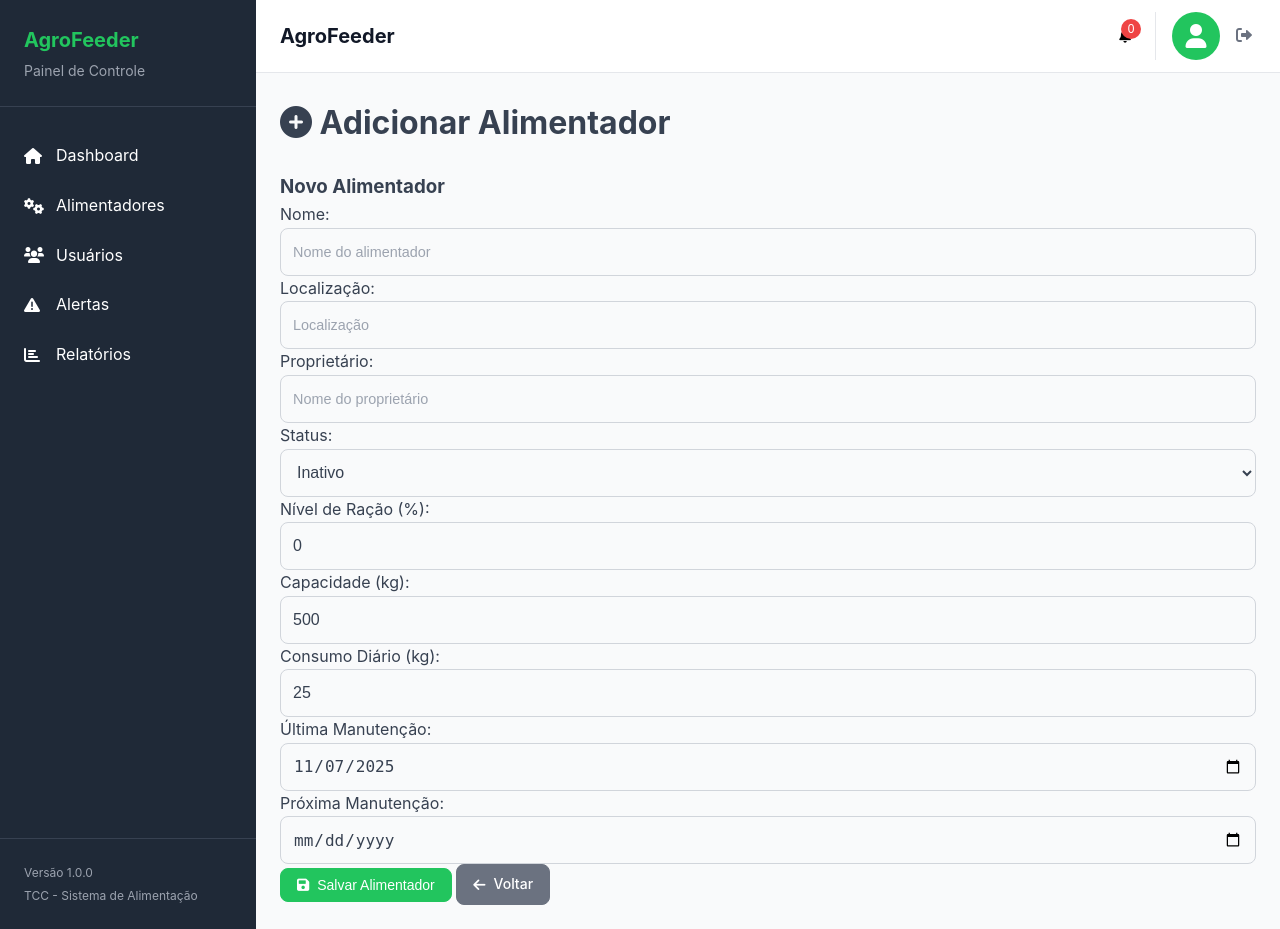
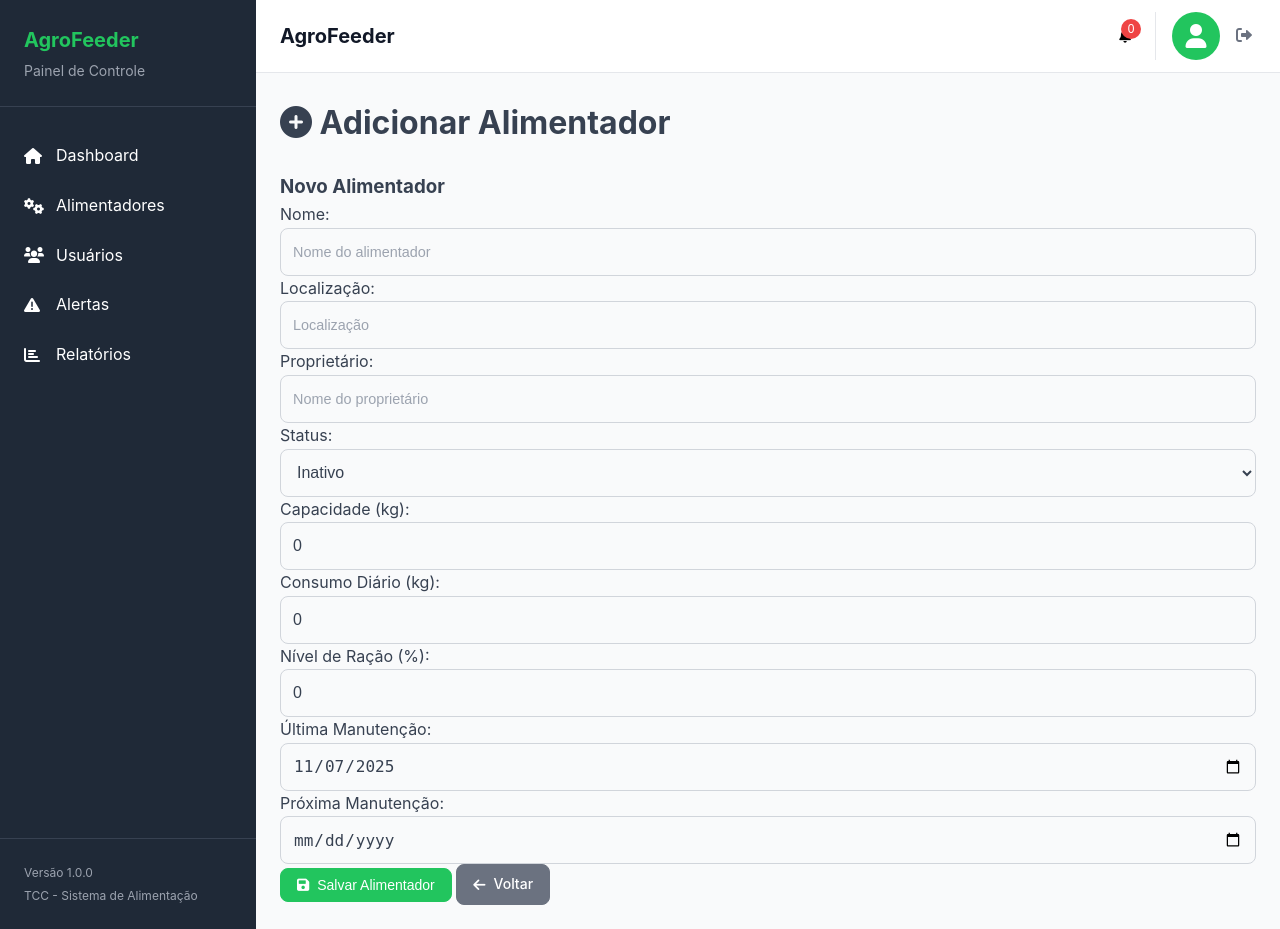
Before and after one commit to ErnestoSESB/Alimentador, a Django app: page /feeders/add/ in a window 1280 px wide. Run offline with Django 5.2, Linux system fonts and the light colour scheme; the visitor is signed in with stand-in values (Sample User, id 1); data that the repository does not hold is empty.

Commit message:
Ajustes nos templates do alimentador

```diff
--- a/inteligente/forms.py
+++ b/inteligente/forms.py
@@ -76,7 +76,7 @@ class feederForm(forms.ModelForm):
             ),
             "capacity": forms.NumberInput(attrs={"class": "form-control", "min": 1}),
             "daily_consumption": forms.NumberInput(
-                attrs={"class": "form-control", "min": 1}
+                attrs={"class": "form-control"}
             ),
             "last_maintenance": forms.DateInput(
                 attrs={"class": "form-control", "type": "date"}
--- a/inteligente/models.py
+++ b/inteligente/models.py
@@ -165,9 +165,9 @@ class Feeder(models.Model):
         default=timezone.now, verbose_name="Última Manutenção"
     )
     owner = models.CharField(max_length=100, verbose_name="Proprietário")
-    capacity = models.IntegerField(default=500, verbose_name="Capacidade (kg)")
-    daily_consumption = models.IntegerField(
-        default=25, verbose_name="Consumo Diário (kg)"
+    capacity = models.IntegerField(default=0, verbose_name="Capacidade (kg)")
+    daily_consumption = models.FloatField(
+        default=0, verbose_name="Consumo Diário (kg)"
     )
     next_feeding_time = models.DateTimeField(
         default=timezone.now, verbose_name="Próxima Alimentação"
--- a/inteligente/templates/feeders/add.html
+++ b/inteligente/templates/feeders/add.html
@@ -89,15 +89,6 @@
             <div class="row">
                 <div class="col-md-4">
                     <div class="form-group">
-                        <label for="{{ form.food_level.id_for_label }}">{{ form.food_level.label }}:</label>
-                        {{ form.food_level }}
-                        {% if form.food_level.errors %}
-                            <div class="text-danger">{{ form.food_level.errors }}</div>
-                        {% endif %}
-                    </div>
-                </div>
-                <div class="col-md-4">
-                    <div class="form-group">
                         <label for="{{ form.capacity.id_for_label }}">{{ form.capacity.label }}:</label>
                         {{ form.capacity }}
                         {% if form.capacity.errors %}
@@ -111,6 +102,15 @@
                         {{ form.daily_consumption }}
                         {% if form.daily_consumption.errors %}
                             <div class="text-danger">{{ form.daily_consumption.errors }}</div>
+                        {% endif %}
+                    </div>
+                </div>
+                                <div class="col-md-4">
+                    <div class="form-group">
+                        <label for="{{ form.food_level.id_for_label }}">{{ form.food_level.label }}:</label>
+                        {{ form.food_level }}
+                        {% if form.food_level.errors %}
+                            <div class="text-danger">{{ form.food_level.errors }}</div>
                         {% endif %}
                     </div>
                 </div>
--- a/inteligente/templates/feeders/detail.html
+++ b/inteligente/templates/feeders/detail.html
@@ -47,11 +47,11 @@
             </tr>
             <tr>
                 <th>Capacidade:</th>
-                <td>{{ feeder.capacity }}</td>
+                <td>{{ feeder.capacity }} kg</td>
             </tr>
             <tr>
                 <th>Consumo Diário:</th>
-                <td>{{ feeder.daily_consumption }}</td>
+                <td>{{ feeder.daily_consumption }} kg</td>
             </tr>
             <tr>
                 <th>Última Manutenção:</th>
--- a/inteligente/templates/feeders/list.html
+++ b/inteligente/templates/feeders/list.html
@@ -31,7 +31,7 @@
             <select name="status">
                 <option value="">Todos os Status</option>
                 <option value="active" {% if request.GET.status == 'active' %}selected{% endif %}>Ativo</option>
-                <option value="inactive" {% if request.GET.status == 'inactive' %}selected{% endif %}>Inativo</option>
+                <option value="inactive" {% if request.GET.status === 'inactive' %}selected{% endif %}>Inativo</option>
                 <option value="maintenance" {% if request.GET.status == 'maintenance' %}selected{% endif %}>Manutenção</option>
                 <option value="error" {% if request.GET.status == 'error' %}selected{% endif %}>Erro</option>
             </select>
```
Also changed, not shown: inteligente/templates/feeders/edit.html (+13 -11 lines).
